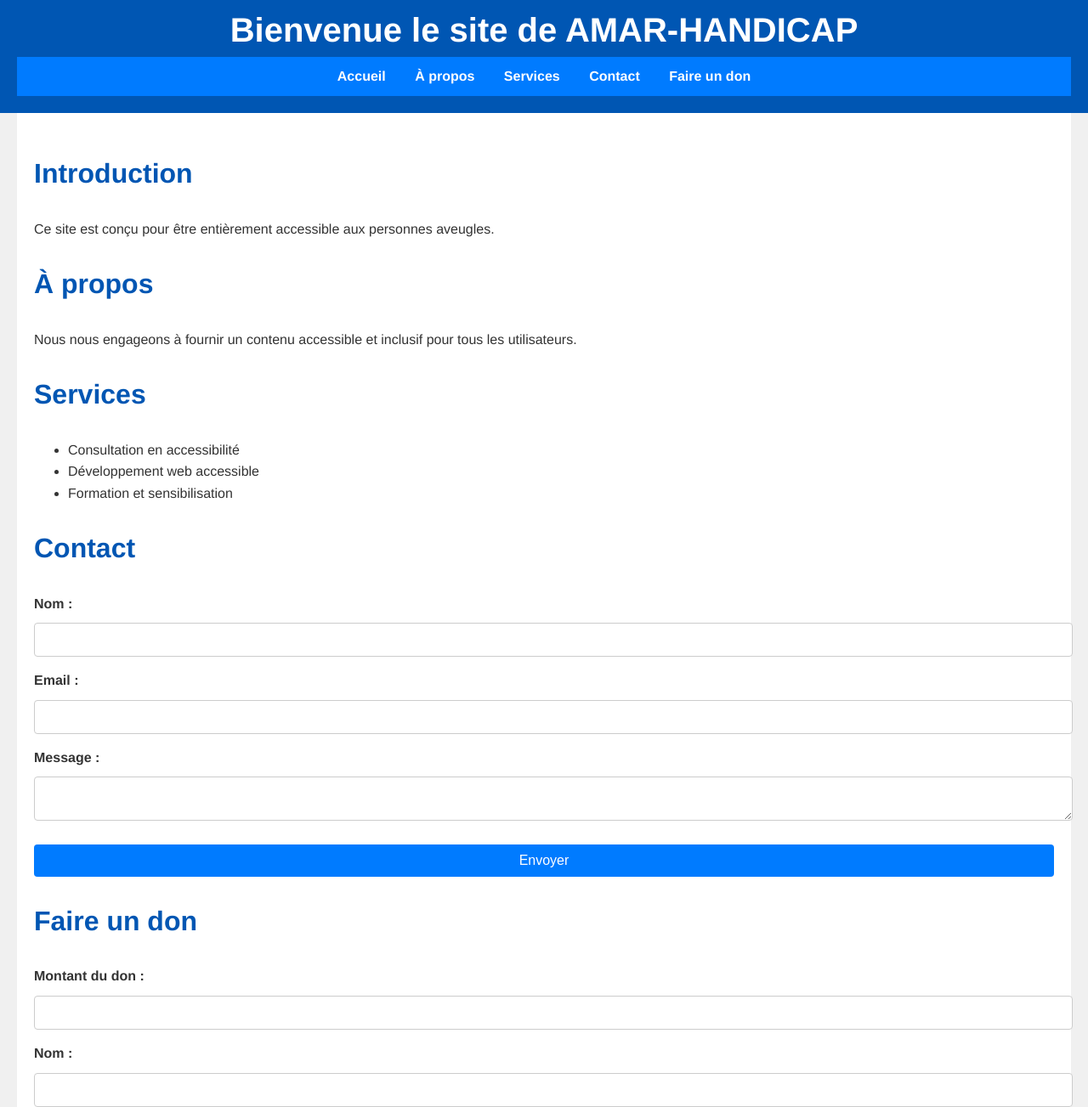
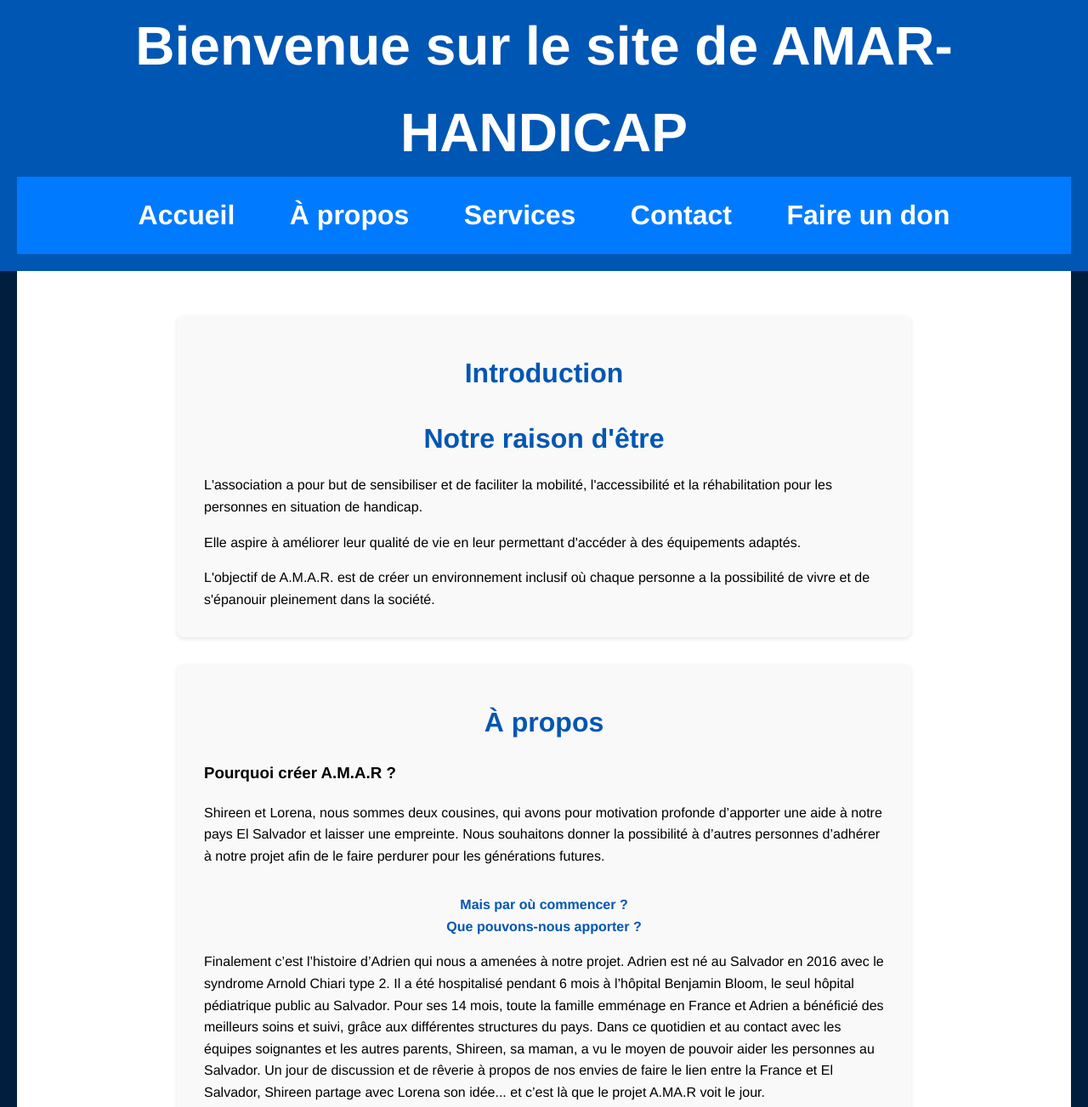
Before and after one commit to Basloc/WEBACC, a plain HTML site: page Index.html in a window 1280 px wide. Shown: the part 17-1320 px from the top of the page at 85% size. Drawn offline with Linux system fonts and the light colour scheme.

Commit message:
Site Modifié

```diff
--- a/Index.html
+++ b/Index.html
@@ -8,27 +8,27 @@
         body {
             font-family: 'Helvetica Neue', Arial, sans-serif;
             line-height: 1.6;
-    background-color: #f0f0f0; /* Fond gris clair pour réduire la fatigue oculaire */
-    color: #333333; /* Texte sombre pour un bon contraste */
+            background-color: #001f3f; /* Bleu contrasté pour le fond */
+            color: #000000; /* Couleur de texte de base */
             margin: 0;
             padding: 0;
         }
 
         header {
-    background-color: #0056b3; /* Bleu sombre pour un bon contraste avec le texte blanc */
-    color: #ffffff;
+            background-color: #0056b3; /* Bleu foncé */
+            color: #ffffff; /* Texte blanc pour contraste */
             padding: 20px;
             text-align: center;
         }
 
         header h1 {
             margin: 0;
-    font-size: 2.5em;
+            font-size: 4em;
         }
 
         nav {
-    background-color: #007BFF;
-    padding: 10px 0;
+            background-color: #007BFF; /* Bleu */
+            padding: 20px 0; /* Augmenté pour plus d'espace */
         }
 
         nav ul {
@@ -40,13 +40,14 @@ nav ul {
 
         nav ul li {
             display: inline;
-    margin: 0 15px;
+            margin: 0 30px; /* Augmenté pour plus d'espace */
         }
 
         nav ul li a {
             text-decoration: none;
-    color: #ffffff;
+            color: #ffffff; /* Texte blanc */
             font-weight: bold;
+            font-size: 2em; /* Augmenté pour une meilleure lisibilité */
         }
 
         nav ul li a:focus, nav ul li a:hover {
@@ -57,7 +58,7 @@ main {
             padding: 20px;
             max-width: 1200px;
             margin: 0 auto;
-    background-color: #ffffff;
+            background-color: #ffffff; /* Fond blanc pour le contenu principal */
         }
 
         section {
@@ -66,7 +67,7 @@ section {
 
         section h2 {
             font-size: 2em;
-    color: #0056b3;
+            color: #0056b3; /* Bleu foncé pour les titres */
         }
 
         form div {
@@ -141,12 +142,108 @@ footer {
             text-align: center; /* Centrer le texte */
         }
 
+        /* General styles */
+        #about {
+            max-width: 800px;
+            margin: 2rem auto;
+            padding: 1rem 2rem;
+            background-color: #f9f9f9; /* Fond gris très clair */
+            border-radius: 8px;
+            box-shadow: 0 2px 5px rgba(0, 0, 0, 0.1);
+        }
 
+        /* Heading styles */
+        #about-heading {
+            font-size: 2rem;
+            color: #0056b3; /* Bleu foncé */
+            margin-bottom: 1rem;
+            text-align: center;
+        }
+
+        /* Paragraph styles */
+        #about p {
+            font-size: 1rem;
+            line-height: 1.6;
+            margin-bottom: 1rem;
+        }
+
+        /* Highlighted question styles */
+        .highlight {
+            font-size: 1.2rem;
+            font-weight: bold;
+            color: #0056b3; /* Bleu foncé */
+            text-align: center;
+            margin: 2rem 0;
+        }
+
+        /* Responsive design */
+        @media (max-width: 600px) {
+            #about {
+                padding: 1rem;
+            }
+
+            #about-heading {
+                font-size: 1.5rem;
+            }
+
+            #why-create {
+                font-size: 1.5rem;
+            }
+
+            #about p {
+                font-size: 0.9rem;
+            }
+
+            .highlight {
+                font-size: 1rem;
+            }
+        }
+
+        /* General styles */
+        section {
+            max-width: 800px;
+            margin: 2rem auto;
+            padding: 1rem 2rem;
+            background-color: #f9f9f9; /* Fond gris très clair */
+            border-radius: 8px;
+            box-shadow: 0 2px 5px rgba(0, 0, 0, 0.1);
+            margin-bottom: 2rem;
+        }
+
+        /* Heading styles */
+        h2 {
+            font-size: 2rem;
+            color: #0056b3; /* Bleu foncé */
+            margin-bottom: 1rem;
+            text-align: center;
+        }
+
+        /* Paragraph styles */
+        section p {
+            font-size: 1rem;
+            line-height: 1.6;
+            margin-bottom: 1rem;
+        }
+
+        /* Responsive design */
+        @media (max-width: 600px) {
+            section {
+                padding: 1rem;
+            }
+
+            h2 {
+                font-size: 1.5rem;
+            }
+
+            section p {
+                font-size: 0.9rem;
+            }
+        }
     </style>
 </head>
 <body>
     <header>
-        <h1>Bienvenue le site de AMAR-HANDICAP  </h1>
+        <h1>Bienvenue sur le site de AMAR-HANDICAP</h1>
         <nav aria-label="Menu principal">
             <ul>
                 <li><a href="#home">Accueil</a></li>
@@ -161,12 +258,36 @@ footer {
     <main id="home">
         <section aria-labelledby="intro-heading">
             <h2 id="intro-heading">Introduction</h2>
-            <p>Ce site est conçu pour être entièrement accessible aux personnes aveugles.</p>
+            <h2 id="purpose-heading">Notre raison d'être</h2>
+            <p>
+                L'association a pour but de sensibiliser et de faciliter la mobilité, l'accessibilité et la réhabilitation pour les personnes en situation de handicap.
+            </p>
+            <p>
+                Elle aspire à améliorer leur qualité de vie en leur permettant d'accéder à des équipements adaptés.
+            </p>
+            <p>
+                L'objectif de A.M.A.R. est de créer un environnement inclusif où chaque personne a la possibilité de vivre et de s'épanouir pleinement dans la société.
+            </p>
         </section>
 
         <section id="about" aria-labelledby="about-heading">
             <h2 id="about-heading">À propos</h2>
-            <p>Nous nous engageons à fournir un contenu accessible et inclusif pour tous les utilisateurs.</p>
+            <h3 id="why-create">Pourquoi créer A.M.A.R ?</h3>
+            <p>
+                Shireen et Lorena, nous sommes deux cousines, qui avons pour motivation profonde d’apporter une aide à notre pays El Salvador et laisser une empreinte.
+                Nous souhaitons donner la possibilité à d’autres personnes d’adhérer à notre projet afin de le faire perdurer pour les générations futures.
+            </p>
+            <p class="highlight">
+                Mais par où commencer ?<br>
+                Que pouvons-nous apporter ?
+            </p>
+            <p>
+                Finalement c’est l’histoire d’Adrien qui nous a amenées à notre projet.
+                Adrien est né au Salvador en 2016 avec le syndrome Arnold Chiari type 2. Il a été hospitalisé pendant 6 mois à l’hôpital Benjamin Bloom, le seul hôpital pédiatrique public au Salvador.
+                Pour ses 14 mois, toute la famille emménage en France et Adrien a bénéficié des meilleurs soins et suivi, grâce aux différentes structures du pays.
+                Dans ce quotidien et au contact avec les équipes soignantes et les autres parents, Shireen, sa maman, a vu le moyen de pouvoir aider les personnes au Salvador.
+                Un jour de discussion et de rêverie à propos de nos envies de faire le lien entre la France et El Salvador, Shireen partage avec Lorena son idée... et c’est là que le projet A.MA.R voit le jour.
+            </p>
         </section>
 
         <section id="services" aria-labelledby="services-heading">
@@ -177,8 +298,6 @@ footer {
                 <li>Formation et sensibilisation</li>
             </ul>
         </section>
-
-
 
         <section id="contact" aria-labelledby="contact-heading">
             <h2 id="contact-heading">Contact</h2>
@@ -250,5 +369,4 @@ footer {
         });
     </script>
 </body>
-
 </html>
```
Lines whose indentation alone changed are shown as unchanged.
